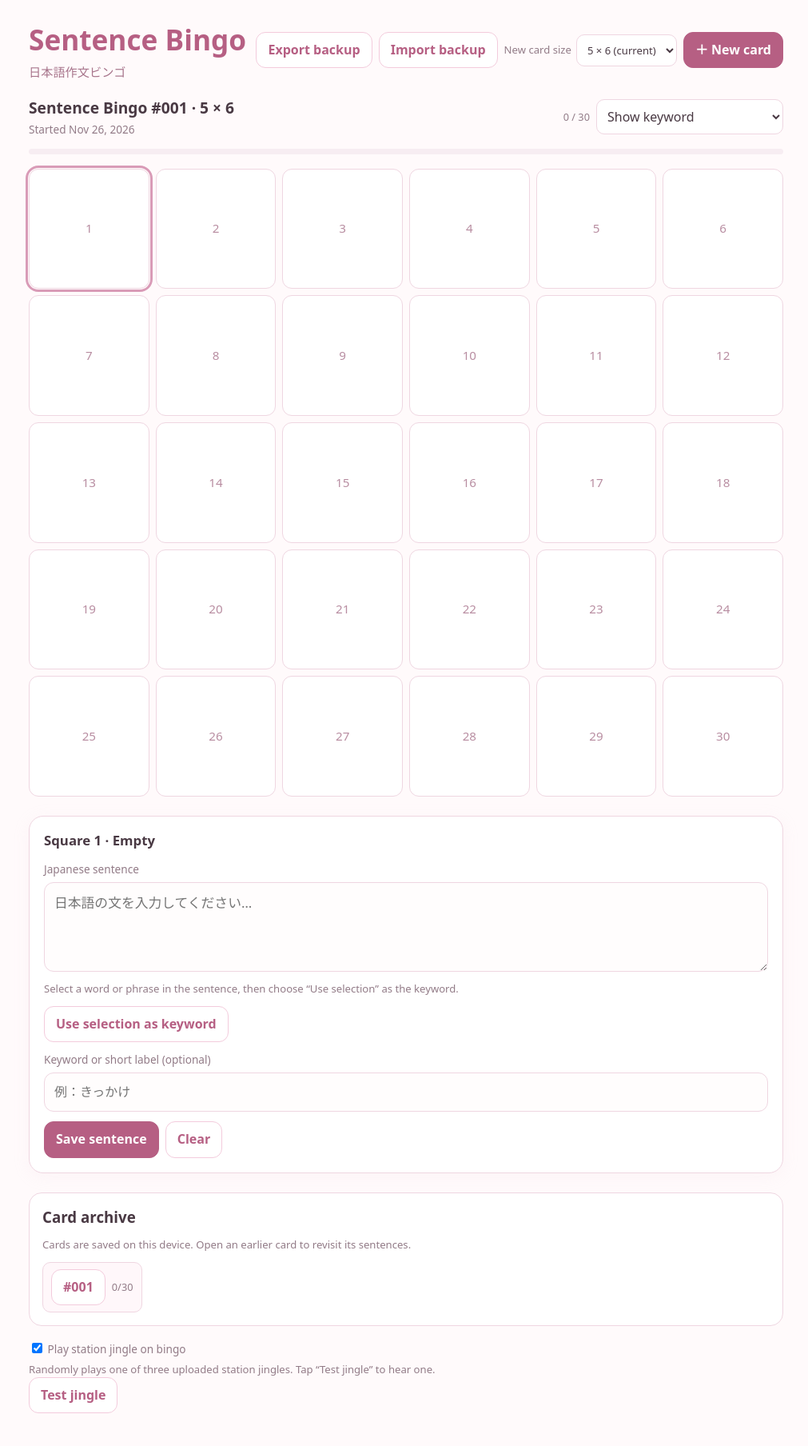
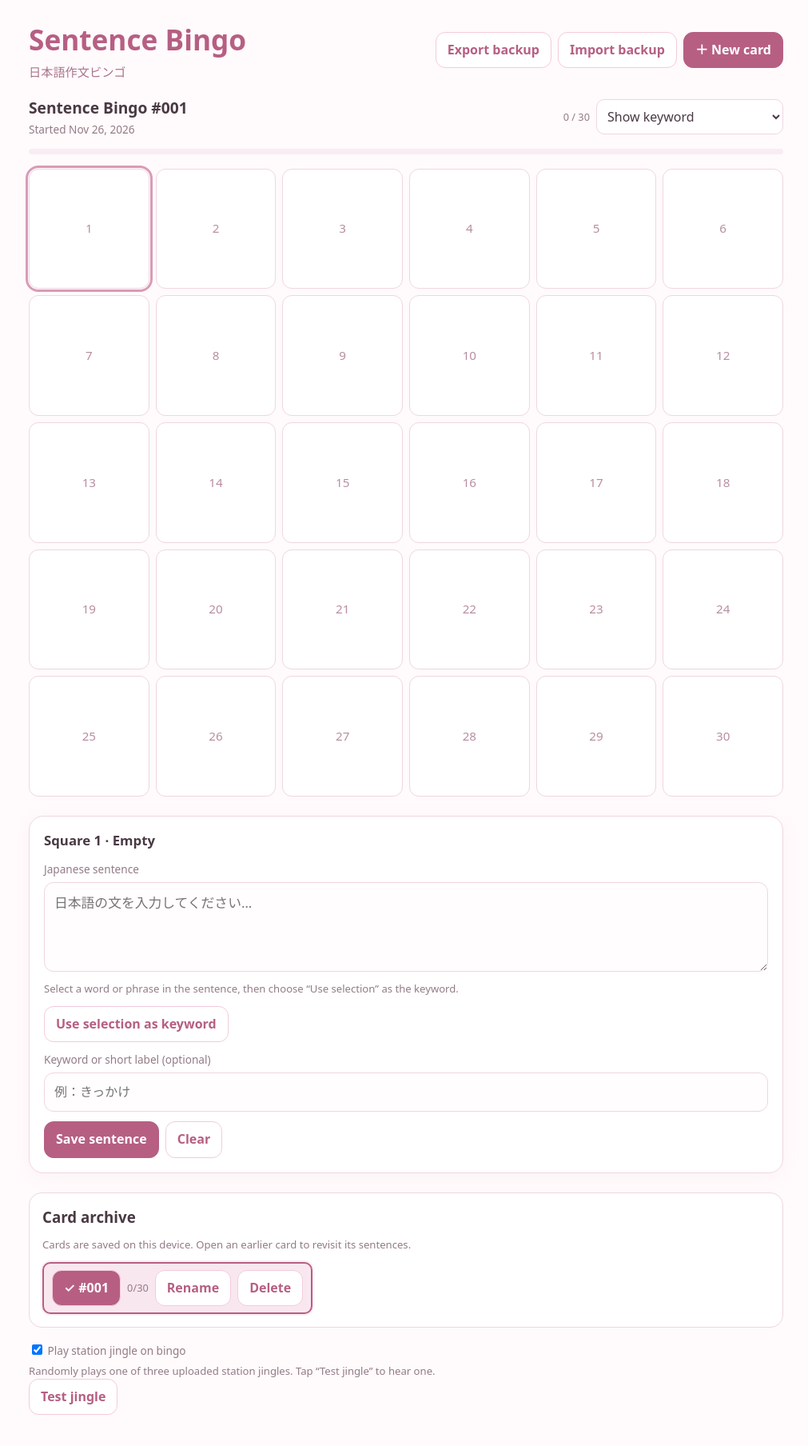
Before and after one commit to YuemeiqiD/Sentence-Bingo, a plain HTML site: page index.html in a window 1280 px wide. Shown: the whole page at 80% size, without its empty margins (132-1143 px from the left). Drawn offline with Linux system fonts and the light colour scheme.

Commit message:
Add files via upload

```diff
--- a/index.html
+++ b/index.html
@@ -22,7 +22,7 @@ button.primary{background:var(--rose);color:white;border-color:var(--rose)}butto
 textarea,input[type=text]{width:100%;border:1px solid var(--line);border-radius:12px;padding:12px;background:#fffdfd;color:var(--ink);outline-color:#d99bb7}
 textarea{min-height:112px;resize:vertical;font-size:1.05rem;line-height:1.6}
 .row{display:flex;gap:8px;flex-wrap:wrap;align-items:center}.hint{font-size:.82rem;color:var(--muted);margin-top:6px}
-.archive{margin-top:24px;border:1px solid var(--line);border-radius:16px;padding:16px;background:#fff}.archive h3{margin:0 0 12px}.archive-list{display:flex;gap:8px;flex-wrap:wrap}.archive-item{display:flex;gap:8px;align-items:center;background:#fff7fa;border:1px solid var(--line);border-radius:10px;padding:8px 10px}
+.archive{margin-top:24px;border:1px solid var(--line);border-radius:16px;padding:16px;background:#fff}.archive h3{margin:0 0 12px}.archive-list{display:flex;gap:8px;flex-wrap:wrap}.archive-item{display:flex;gap:8px;align-items:center;flex-wrap:wrap;background:#fff7fa;border:1px solid var(--line);border-radius:10px;padding:8px 10px}.archive-item.active{border:2px solid var(--rose);background:#f9e7ef;box-shadow:0 0 0 2px #f3cbdc55}.archive-item.active>button:first-child{background:var(--rose);color:white}
 .status{font-size:.8rem;color:var(--muted)}.toast{position:fixed;left:50%;bottom:24px;transform:translateX(-50%);background:#80516a;color:white;padding:12px 18px;border-radius:14px;box-shadow:0 8px 30px #0002;z-index:10;opacity:0;pointer-events:none;transition:opacity .2s;text-align:center}.toast.show{opacity:1}
 .petals{position:fixed;inset:0;pointer-events:none;overflow:hidden;z-index:20}.petal{position:absolute;top:-30px;width:16px;height:21px;background:#f4c6da;border-radius:75% 15% 75% 15%;opacity:.9;animation:fall linear forwards;transform:rotate(25deg)}
 @keyframes fall{to{transform:translate3d(var(--drift),110vh,0) rotate(720deg);opacity:.1}}
@@ -31,7 +31,7 @@ textarea{min-height:112px;resize:vertical;font-size:1.05rem;line-height:1.6}
 </style>
 </head>
 <body><main>
-<header class="top"><div><h1>Sentence Bingo</h1><div class="jp">日本語作文ビンゴ</div></div><div class="row"><button id="backup">Export backup</button><button id="restore">Import backup</button><input id="backupFile" type="file" accept="application/json,.json" hidden><label style="font-size:.82rem;color:var(--muted);display:flex;align-items:center;gap:6px">New card size <select id="newCardSize" aria-label="New card size" style="border:1px solid var(--line);border-radius:10px;padding:9px;background:white;color:var(--ink)"><option value="3x3">3 × 3</option><option value="4x4">4 × 4</option><option value="5x5">5 × 5</option><option value="5x6" selected>5 × 6 (current)</option><option value="6x6">6 × 6</option></select></label><button id="newCard" class="primary">＋ New card</button></div></header>
+<header class="top"><div><h1>Sentence Bingo</h1><div class="jp">日本語作文ビンゴ</div></div><div class="row"><button id="backup">Export backup</button><button id="restore">Import backup</button><input id="backupFile" type="file" accept="application/json,.json" hidden><button id="newCard" class="primary">＋ New card</button></div></header>
 <section class="cardhead"><div><h2 id="cardTitle"></h2><div class="meta" id="started"></div></div><div class="tools"><span id="count" class="status"></span><select id="displayMode" aria-label="Square label"><option value="keyword">Show keyword</option><option value="beginning">Show sentence beginning</option></select></div></section>
 <div class="progress"><span id="progress"></span></div><div id="grid" class="grid" aria-label="Sentence bingo grid"></div>
 <section class="editor"><h3 id="squareTitle"></h3>
@@ -51,7 +51,7 @@ textarea{min-height:112px;resize:vertical;font-size:1.05rem;line-height:1.6}
 <script>
 (()=> {
 const $=id=>document.getElementById(id), STORE='sentenceBingoApp_v1';
-function newCard(id,rows=5,cols=6){return {id,rows,cols,started:new Date().toISOString(),completed:null,squares:Array.from({length:rows*cols},()=>({sentence:'',keyword:''})),celebrated:[]}}
+function newCard(id){return {id,started:new Date().toISOString(),completed:null,squares:Array.from({length:30},()=>({sentence:'',keyword:''})),celebrated:[]}}
 function load(){try{const d=JSON.parse(localStorage.getItem(STORE));if(d?.cards?.length)return d}catch(e){}return {next:2,current:1,cards:[newCard(1)]}}
 let db=load(), selected=0, previous=new Set(), fullDone=false, audioCtx=null, toastTimer;
 const card=()=>db.cards.find(c=>c.id===db.current)||db.cards[0];
@@ -59,10 +59,10 @@ const filled=s=>!!s.sentence.trim();
 const date=d=>new Date(d).toLocaleDateString(undefined,{year:'numeric',month:'short',day:'numeric'});
 function persist(){localStorage.setItem(STORE,JSON.stringify(db))}
 function label(s){if(!filled(s))return '';if($('displayMode').value==='beginning')return [...s.sentence].slice(0,11).join('')+(s.sentence.length>11?'…':'');return s.keyword.trim()||[...s.sentence].slice(0,11).join('')+(s.sentence.length>11?'…':'')}
-function bingoLines(){const c=card(),rows=c.rows||5,cols=c.cols||6,len=Math.min(rows,cols),a=[];for(let r=0;r<rows;r++)for(let col=0;col<=cols-len;col++)a.push(Array.from({length:len},(_,k)=>r*cols+col+k));for(let col=0;col<cols;col++)for(let r=0;r<=rows-len;r++)a.push(Array.from({length:len},(_,k)=>(r+k)*cols+col));for(let r=0;r<=rows-len;r++)for(let col=0;col<=cols-len;col++)a.push(Array.from({length:len},(_,k)=>(r+k)*cols+col+k));for(let r=0;r<=rows-len;r++)for(let col=len-1;col<cols;col++)a.push(Array.from({length:len},(_,k)=>(r+k)*cols+col-k));return a.filter(line=>line.every(i=>filled(c.squares[i])))}
-function render(){const c=card(),n=c.squares.filter(filled).length,total=c.squares.length,rows=c.rows||5,cols=c.cols||6;$('cardTitle').textContent=`Sentence Bingo #${String(c.id).padStart(3,'0')} · ${rows} × ${cols}`;$('started').textContent=`Started ${date(c.started)}${c.completed?' · Completed '+date(c.completed):''}`;$('count').textContent=`${n} / ${total}`;$('progress').style.width=n/total*100+'%';$('grid').style.gridTemplateColumns=`repeat(${cols},minmax(0,1fr))`;const won=bingoLines(),set=new Set(won.flat());$('grid').innerHTML='';
+function bingoLines(){let a=[];for(let r=0;r<5;r++)for(let c=0;c<2;c++)a.push(Array.from({length:5},(_,k)=>r*6+c+k));for(let c=0;c<6;c++)a.push(Array.from({length:5},(_,r)=>r*6+c));for(let c=0;c<2;c++)a.push(Array.from({length:5},(_,k)=>k*6+c+k));for(let c=4;c<6;c++)a.push(Array.from({length:5},(_,k)=>k*6+c-k));return a.filter(line=>line.every(i=>filled(card().squares[i])))}
+function render(){const c=card(),n=c.squares.filter(filled).length;$('cardTitle').textContent=`Sentence Bingo #${String(c.id).padStart(3,'0')}`;$('started').textContent=`Started ${date(c.started)}${c.completed?' · Completed '+date(c.completed):''}`;$('count').textContent=`${n} / 30`;$('progress').style.width=n/30*100+'%';const won=bingoLines(),set=new Set(won.flat());$('grid').innerHTML='';
 c.squares.forEach((s,i)=>{let b=document.createElement('button');b.className='cell'+(filled(s)?' filled':'')+(i===selected?' selected':'')+(set.has(i)?' bingo':'');b.setAttribute('aria-label',`Square ${i+1}${filled(s)?': '+s.sentence:''}`);let t=document.createElement('span');t.textContent=label(s)||String(i+1);b.append(t);if(filled(s)){let check=document.createElement('span');check.className='check';check.textContent='✓';b.append(check)}b.onclick=()=>select(i);$('grid').append(b)});
-$('archive').innerHTML='';[...db.cards].sort((a,b)=>b.id-a.id).forEach(ca=>{let w=document.createElement('div');w.className='archive-item';let b=document.createElement('button');b.textContent='#'+String(ca.id).padStart(3,'0');b.onclick=()=>{db.current=ca.id;selected=0;previous=new Set(bingoLines().map(x=>x.join(',')));fullDone=card().squares.every(filled);persist();render();};let s=document.createElement('span');s.className='status';s.textContent=ca.squares.filter(filled).length+'/'+ca.squares.length+(ca.completed?' ✓':'');w.append(b,s);$('archive').append(w)});selectUI()}
+$('archive').innerHTML='';[...db.cards].sort((a,b)=>b.id-a.id).forEach(ca=>{let w=document.createElement('div');w.className='archive-item'+(ca.id===db.current?' active':'');let b=document.createElement('button');b.textContent=(ca.id===db.current?'✓ ':'')+(ca.name||'#'+String(ca.id).padStart(3,'0'));b.title=ca.id===db.current?'Currently selected card':'Open card';b.onclick=()=>{db.current=ca.id;selected=0;previous=new Set(bingoLines().map(x=>x.join(',')));fullDone=card().squares.every(filled);persist();render();};let st=document.createElement('span');st.className='status';st.textContent=ca.squares.filter(filled).length+'/'+ca.squares.length+(ca.completed?' ✓':'');let rename=document.createElement('button');rename.textContent='Rename';rename.onclick=()=>{let name=prompt('Rename this card:',ca.name||'');if(name===null)return;ca.name=name.trim().slice(0,60);persist();render();};let del=document.createElement('button');del.textContent='Delete';del.onclick=()=>{if(db.cards.length===1){toast('Keep at least one card in your archive.');return}if(!confirm(`Delete ${ca.name||'Card #'+ca.id}? This cannot be undone.`))return;db.cards=db.cards.filter(x=>x.id!==ca.id);if(db.current===ca.id){db.current=db.cards.sort((a,b)=>b.id-a.id)[0].id;selected=0;previous=new Set();fullDone=card().squares.every(filled)}persist();render();};w.append(b,st,rename,del);$('archive').append(w)});selectUI()}
 function select(i){selected=i;render()}
 function selectUI(){let s=card().squares[selected];$('squareTitle').textContent=`Square ${selected+1} · ${filled(s)?'Filled':'Empty'}`;$('emptyEditor').hidden=filled(s);$('filledEditor').hidden=!filled(s);if(filled(s)){$('shownSentence').textContent=s.sentence;$('editKeyword').value=s.keyword||''}else{$('sentence').value='';$('keyword').value=''}}
 function toast(msg){$('toast').textContent=msg;$('toast').classList.add('show');clearTimeout(toastTimer);toastTimer=setTimeout(()=>$('toast').classList.remove('show'),2400)}
@@ -70,7 +70,7 @@ function blossoms(count){const layer=$('petals');for(let i=0;i<count;i++){let p=
 const jingles=['./shinjuku_station_3.mp3','./tokyo_station_3.mp3','./akihabara_train_song.mp3'];
 let lastJingle=-1;
 function jingle(full=false){if(!$('soundOn').checked)return;const audio=$('bingoAudio');if(!audio)return;try{let pick=Math.floor(Math.random()*jingles.length);if(jingles.length>1&&pick===lastJingle)pick=(pick+1+Math.floor(Math.random()*(jingles.length-1)))%jingles.length;lastJingle=pick;audio.pause();audio.currentTime=0;audio.src=jingles[pick];audio.load();const p=audio.play();if(p&&typeof p.catch==='function')p.catch(()=>toast('Tap Test jingle once to enable audio.'))}catch(e){toast('Audio is unavailable in this browser.')}}
-function afterSave(){let c=card(),won=bingoLines(),now=new Set(won.map(x=>x.join(','))),newly=[...now].filter(x=>!previous.has(x));if(newly.length){jingle();blossoms(newly.length>1?60:32);toast(newly.length===1?'Bingo! 五つそろった！':`${newly.length} bingo lines!`)}previous=now;let complete=c.squares.every(filled);if(complete&&!fullDone){fullDone=true;c.completed=new Date().toISOString();jingle(true);blossoms(110);$('completeModal').querySelector('p').textContent=`All ${c.squares.length} sentences are saved. おめでとうございます！`;$('completeModal').classList.add('show')}persist();render()}
+function afterSave(){let c=card(),won=bingoLines(),now=new Set(won.map(x=>x.join(','))),newly=[...now].filter(x=>!previous.has(x));if(newly.length){jingle();blossoms(newly.length>1?60:32);toast(newly.length===1?'Bingo! 五つそろった！':`${newly.length} bingo lines!`)}previous=now;let complete=c.squares.every(filled);if(complete&&!fullDone){fullDone=true;c.completed=new Date().toISOString();jingle(true);blossoms(110);$('completeModal').classList.add('show')}persist();render()}
 $('useSelection').onclick=()=>{let el=$('sentence'),v=el.value.slice(el.selectionStart,el.selectionEnd).trim();if(v)$('keyword').value=v;else toast('Select a word or phrase in the sentence first.')};
 $('save').onclick=()=>{let v=$('sentence').value.trim();if(!v){toast('Enter a Japanese sentence first.');return}let s=card().squares[selected];s.sentence=v;s.keyword=$('keyword').value.trim();persist();afterSave()};
 $('clearDraft').onclick=()=>{$('sentence').value='';$('keyword').value=''};
@@ -78,11 +78,11 @@ $('speak').onclick=()=>{if(!('speechSynthesis'in window)){toast('Japanese speech
 $('stop').onclick=()=>speechSynthesis?.cancel();$('edit').onclick=()=>{let s=card().squares[selected];$('sentence').value=s.sentence;$('keyword').value=s.keyword;$('emptyEditor').hidden=false;$('filledEditor').hidden=true;$('squareTitle').textContent=`Square ${selected+1} · Editing`};
 $('remove').onclick=()=>{card().squares[selected]={sentence:'',keyword:''};persist();render()};
 $('saveKeyword').onclick=()=>{card().squares[selected].keyword=$('editKeyword').value.trim();persist();render()};
-$('displayMode').onchange=render;$('newCard').onclick=()=>{if(!confirm('Create a new numbered card? Your current card will remain in the archive.'))return;let [rows,cols]=$('newCardSize').value.split('x').map(Number);let id=db.next||Math.max(...db.cards.map(c=>c.id))+1;db.next=id+1;db.cards.push(newCard(id,rows,cols));db.current=id;selected=0;previous=new Set();fullDone=false;persist();render()};
+$('displayMode').onchange=render;$('newCard').onclick=()=>{if(!confirm('Create a new numbered card? Your current card will remain in the archive.'))return;let id=db.next||Math.max(...db.cards.map(c=>c.id))+1;db.next=id+1;db.cards.push(newCard(id));db.current=id;selected=0;previous=new Set();fullDone=false;persist();render()};
 $('testSound').onclick=()=>jingle();$('closeModal').onclick=()=> $('completeModal').classList.remove('show');
 $('backup').onclick=()=>{try{const payload={format:'sentence-bingo-backup',version:1,exportedAt:new Date().toISOString(),data:db};const blob=new Blob([JSON.stringify(payload,null,2)],{type:'application/json'});const url=URL.createObjectURL(blob),a=document.createElement('a');a.href=url;a.download='sentence-bingo-backup-'+new Date().toISOString().slice(0,10)+'.json';document.body.append(a);a.click();a.remove();URL.revokeObjectURL(url);toast('Backup exported. Keep the JSON file somewhere safe.')}catch(e){toast('Could not export backup.') }};
 $('restore').onclick=()=> $('backupFile').click();
-$('backupFile').onchange=async ev=>{const file=ev.target.files?.[0];if(!file)return;try{const raw=JSON.parse(await file.text()),incoming=raw.data||raw;if(!incoming||!Array.isArray(incoming.cards)||!incoming.cards.length)throw new Error('Invalid backup');const valid=incoming.cards.every(c=>Number.isInteger(c.id)&&Array.isArray(c.squares)&&c.squares.length===(c.rows||5)*(c.cols||6)&&c.squares.every(s=>s&&typeof s.sentence==='string'&&typeof s.keyword==='string'));if(!valid)throw new Error('Invalid card data');if(!confirm('Import this backup? It will replace the cards currently saved in this browser. Export your current cards first if you want to keep them.'))return;db={next:Math.max(Number(incoming.next)||1,...incoming.cards.map(c=>c.id+1)),current:incoming.cards.some(c=>c.id===incoming.current)?incoming.current:incoming.cards[0].id,cards:incoming.cards};selected=0;previous=new Set(bingoLines().map(x=>x.join(',')));fullDone=card().squares.every(filled);persist();render();toast('Backup restored.')}catch(e){toast('That file is not a valid Sentence Bingo backup.')}finally{ev.target.value=''}};
+$('backupFile').onchange=async ev=>{const file=ev.target.files?.[0];if(!file)return;try{const raw=JSON.parse(await file.text()),incoming=raw.data||raw;if(!incoming||!Array.isArray(incoming.cards)||!incoming.cards.length)throw new Error('Invalid backup');const valid=incoming.cards.every(c=>Number.isInteger(c.id)&&Array.isArray(c.squares)&&c.squares.length===30&&c.squares.every(s=>s&&typeof s.sentence==='string'&&typeof s.keyword==='string'));if(!valid)throw new Error('Invalid card data');if(!confirm('Import this backup? It will replace the cards currently saved in this browser. Export your current cards first if you want to keep them.'))return;db={next:Math.max(Number(incoming.next)||1,...incoming.cards.map(c=>c.id+1)),current:incoming.cards.some(c=>c.id===incoming.current)?incoming.current:incoming.cards[0].id,cards:incoming.cards};selected=0;previous=new Set(bingoLines().map(x=>x.join(',')));fullDone=card().squares.every(filled);persist();render();toast('Backup restored.')}catch(e){toast('That file is not a valid Sentence Bingo backup.')}finally{ev.target.value=''}};
 previous=new Set(bingoLines().map(x=>x.join(',')));fullDone=card().squares.every(filled);render();
 })();
 </script></body></html>
```
